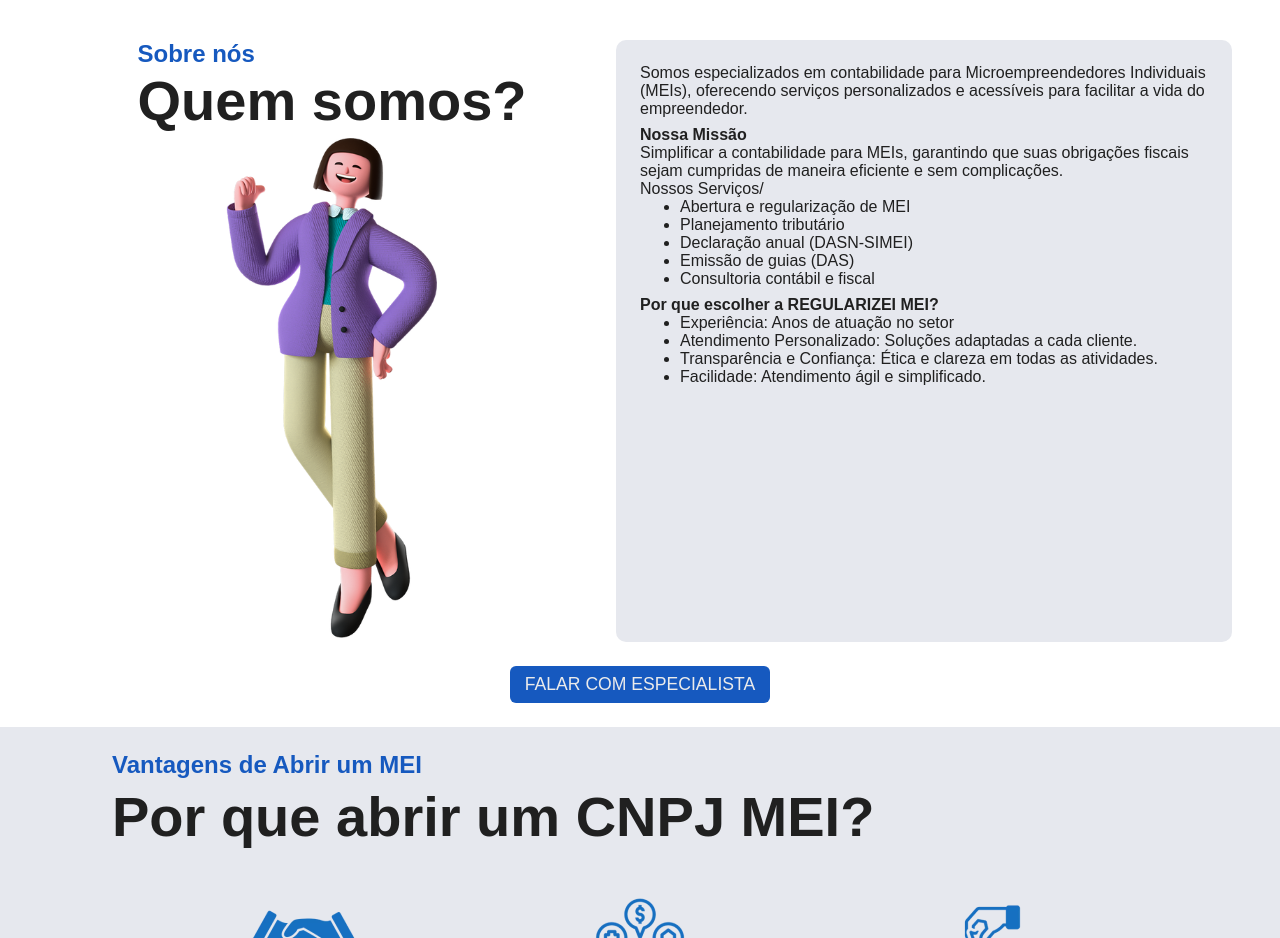
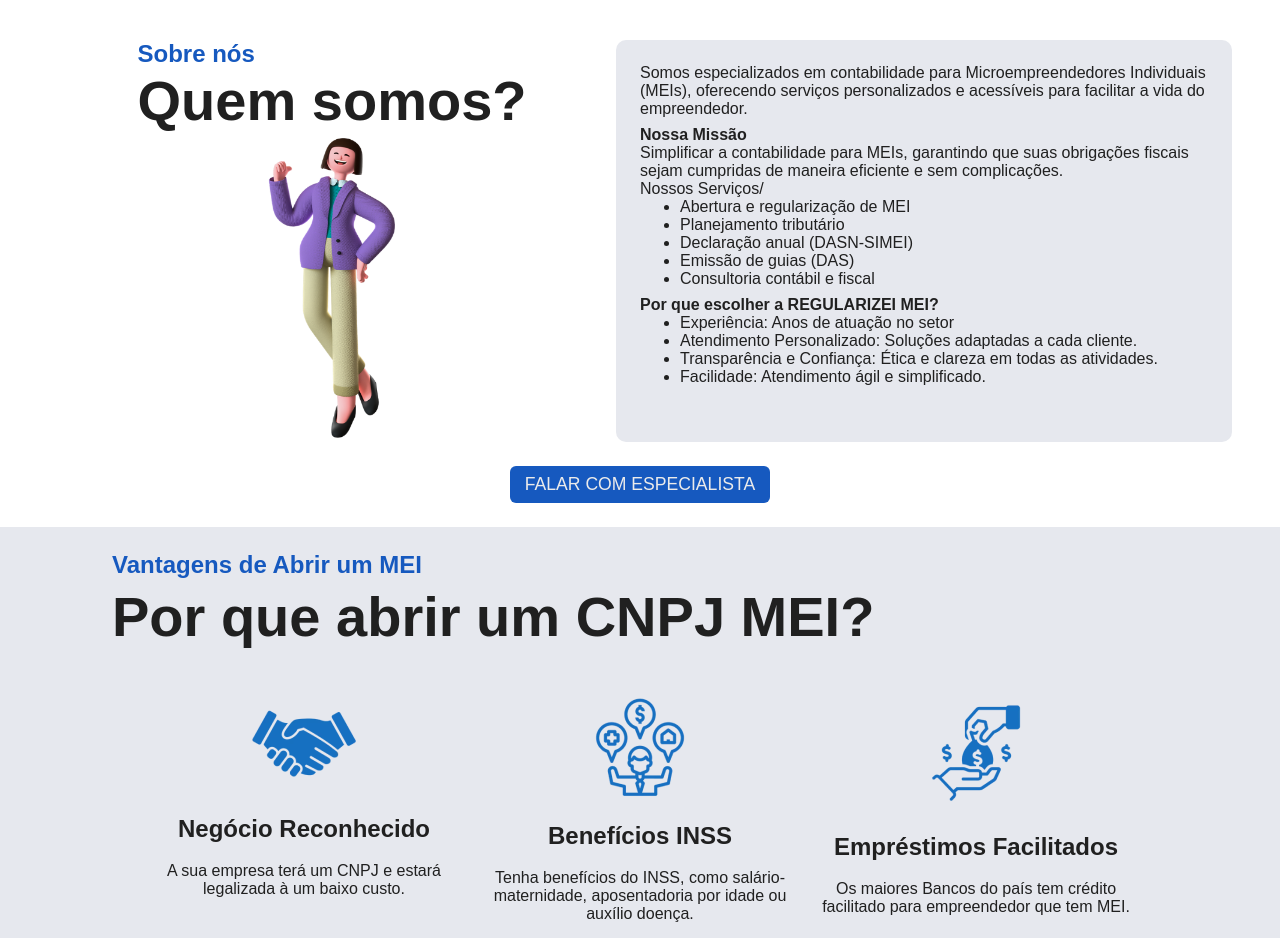
Before and after one commit to gmolari/lp-regularizamei, a plain HTML site: page index.html in a window 1280 px wide. Shown: the part 1180-2118 px from the top of the page. Drawn offline with nearby package versions, Linux system fonts and the light colour scheme; a web font is replaced by a local one.

Commit message:
max-image height

```diff
--- a/styles.css
+++ b/styles.css
@@ -373,6 +373,11 @@ main section.section-03 {
   flex-wrap: wrap;
 }
 
+.section-04 img {
+  max-height: 300px;
+  width: auto;
+}
+
 .container-about-main .container-title {
   align-items: center;
   flex: 1;
```
